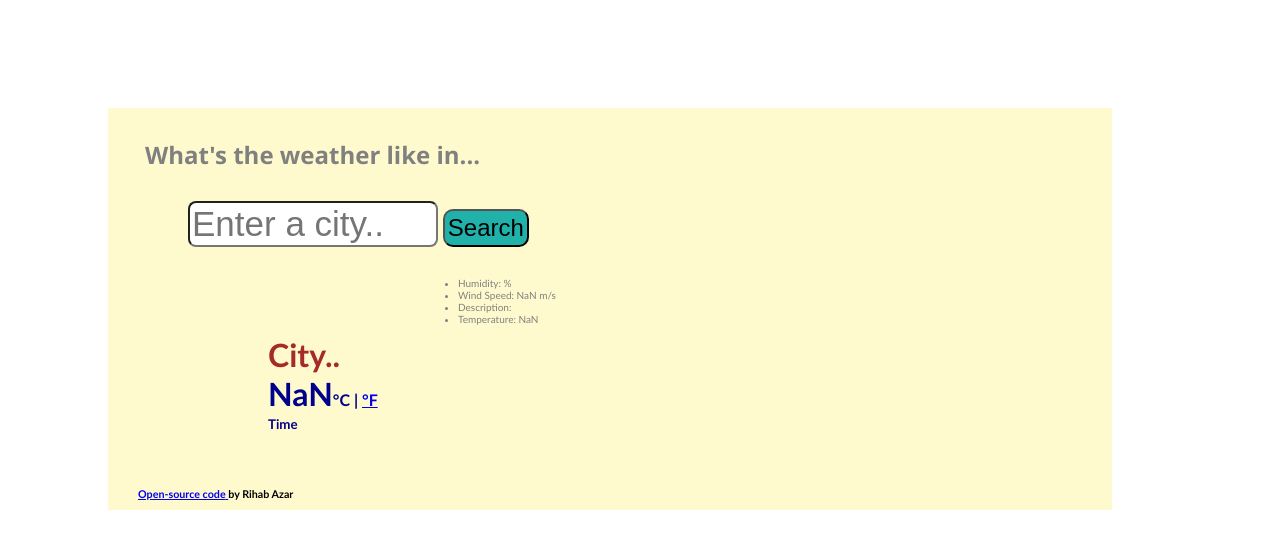
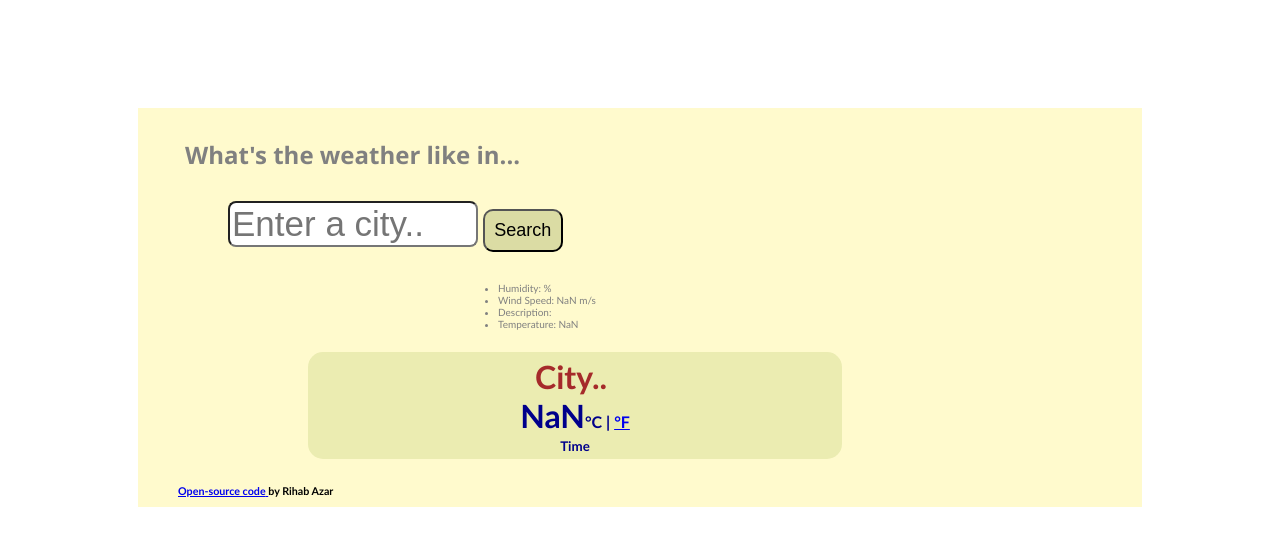
Before and after one commit to Shahbi88/less-components-weather-app, a React (Create React App) app: page / in a window 1280 px wide. Shown: the top 548 px of the page. Built offline with nearby package versions, Linux system fonts and the light colour scheme.

Commit message:
Update styles.css

```diff
--- a/src/styles.css
+++ b/src/styles.css
@@ -16,8 +16,9 @@ h5 {
 div.card-body {
   background-color: lemonchiffon;
   position: relative;
-  padding-left: 30px;
-  margin-right: 60px;
+  padding-left: 40px;
+  margin-right: 30px;
+  margin-left: 30px;
 }
 .search-form-input {
   margin-left: 20px;
@@ -41,9 +42,9 @@ div.card-body {
   display: block;
 }
 .search-form-button {
-  padding: 0.3%;
-  background-color: lightseagreen;
-  font-size: x-large;
+  padding: 1%;
+  background-color: #dbdca4;
+  font-size: large;
   border-radius: 10px;
 }
 .search-form {
@@ -57,9 +58,13 @@ div.card-body {
 }
 
 .mainCity {
-  margin-top: 0px;
-  padding-bottom: 30px;
+  display: block;
   margin-left: 100px;
+  margin-right: 300px;
+  background-color: #ebecb1;
+  border-radius: 15px;
+  text-align: center;
+  padding: 5px;
 }
 h4 {
   color: darkblue;
@@ -68,6 +73,11 @@ h4 {
   color: brown;
   font-weight: bold;
   font-size: xx-large;
+}
+.icon {
+  width: 70px;
+  height: auto;
+  padding: 0px;
 }
 .h6 {
   font-size: x-small;
```
